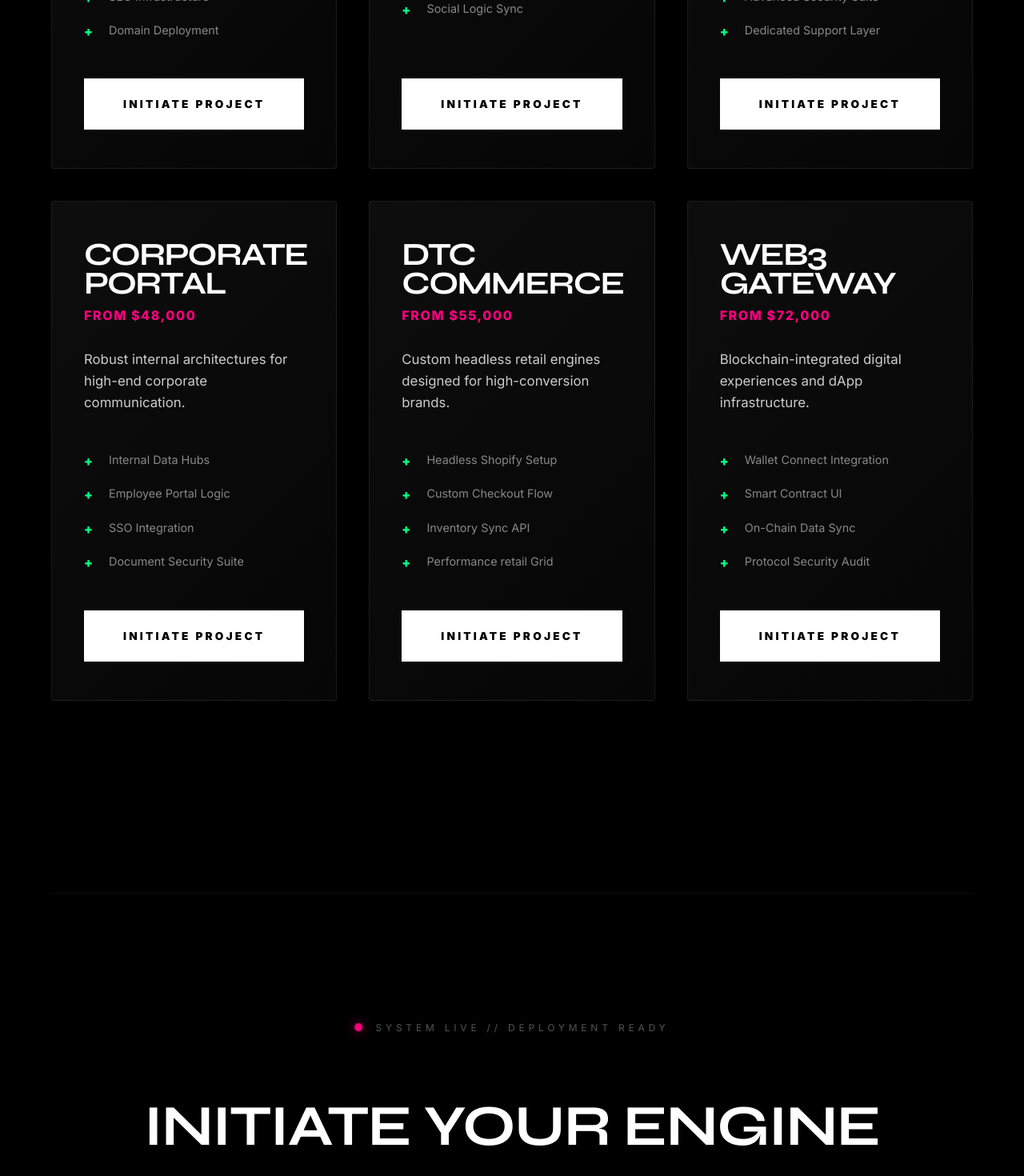
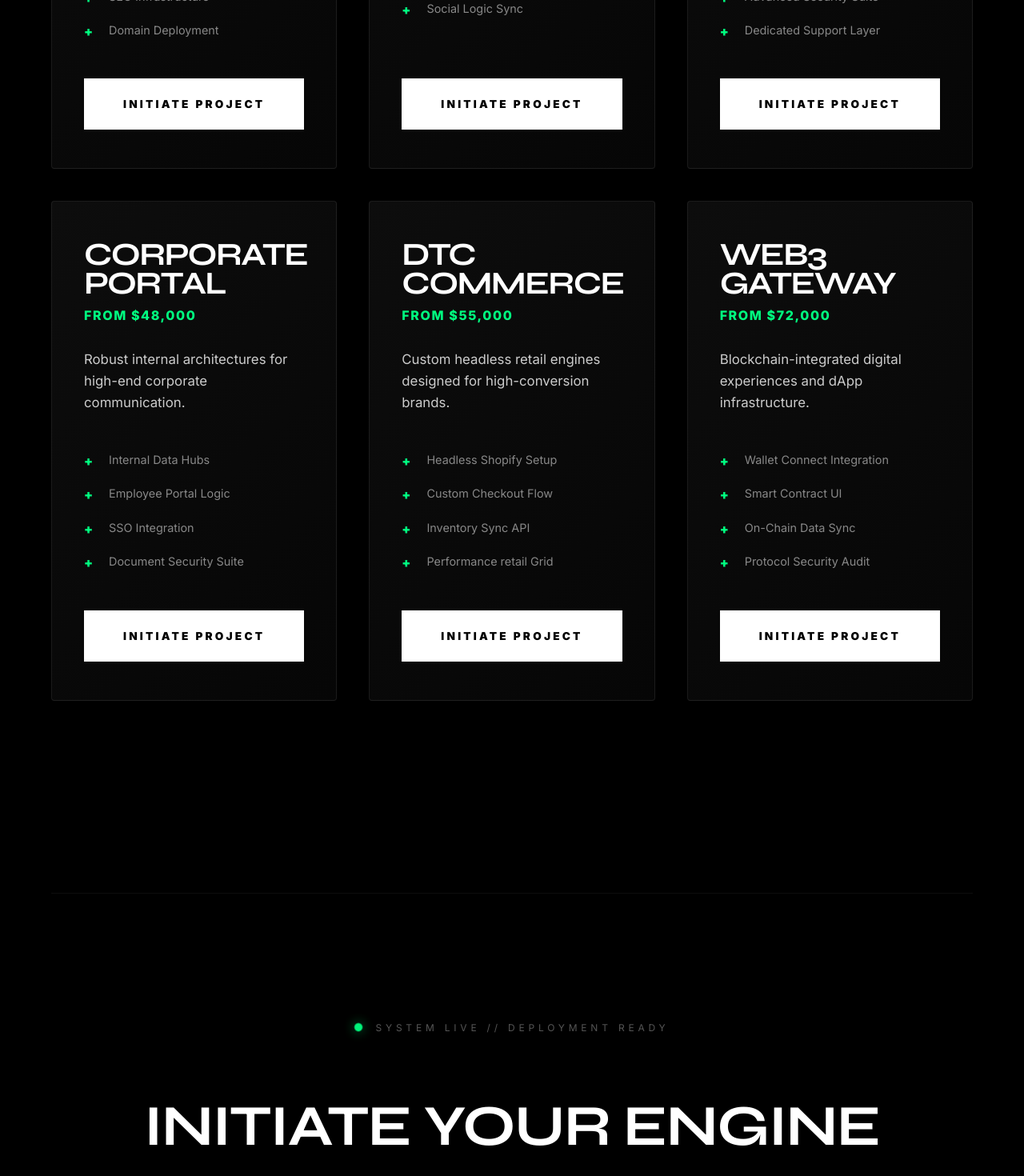
Before and after one commit to dilshandevxx/xudo-labs, a Next.js app: page /packages in a window 1280 px wide. Shown: the part 860-2330 px from the top of the page at 80% size. Built offline with nearby package versions, Linux system fonts and the light colour scheme; a web font is replaced by a local one.

Commit message:
initioal

```diff
--- a/src/app/packages/page.module.css
+++ b/src/app/packages/page.module.css
@@ -88,7 +88,7 @@
   left: 0;
   right: 0;
   height: 2px;
-  background: #ff0080;
+  background: #00ff80;
 }
 
 /* PERFECT SYMMETRICAL GRID */
@@ -121,9 +121,9 @@
 }
 
 .card:hover {
-  border-color: rgba(255, 0, 128, 0.4);
+  border-color: rgba(0, 255, 128, 0.4);
   transform: translateY(-8px);
-  box-shadow: 0 40px 100px -20px rgba(255, 0, 128, 0.15);
+  box-shadow: 0 40px 100px -20px rgba(0, 255, 128, 0.15);
 }
 
 .cardHeader {
@@ -144,7 +144,7 @@
 .price {
   font-family: var(--font-inter);
   font-size: 1rem;
-  color: #ff0080; /* SIGNATURE PINK */
+  color: #00ff80; /* TECHNICAL GREEN */
   font-weight: 800;
   letter-spacing: 0.1rem;
   text-transform: uppercase;
@@ -216,7 +216,7 @@
   background: #00ff80;
   color: #fff;
   transform: scale(1.02);
-  box-shadow: 0 10px 30px rgba(255, 0, 128, 0.3);
+  box-shadow: 0 10px 30px rgba(0, 255, 128, 0.3);
 }
 
 /* REDESIGNED OUTRO: THE EDITORIAL SIGNATURE */
@@ -241,9 +241,9 @@
 .statusDot {
   width: 10px;
   height: 10px;
-  background: #ff0080;
+  background: #00ff80;
   border-radius: 50%;
-  box-shadow: 0 0 15px rgba(255, 0, 128, 0.6);
+  box-shadow: 0 0 15px rgba(0, 255, 128, 0.6);
   animation: pulse 2s infinite;
 }
 
@@ -292,7 +292,7 @@
   color: #00ff80;
   border-color: #00ff80;
   transform: translateY(-5px);
-  box-shadow: 0 20px 40px rgba(255, 0, 128, 0.1);
+  box-shadow: 0 20px 40px rgba(0, 255, 128, 0.1);
 }
 
 @keyframes pulse {
```
